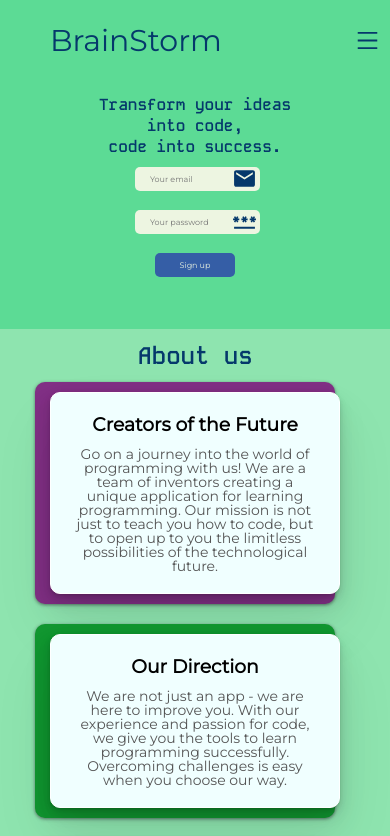
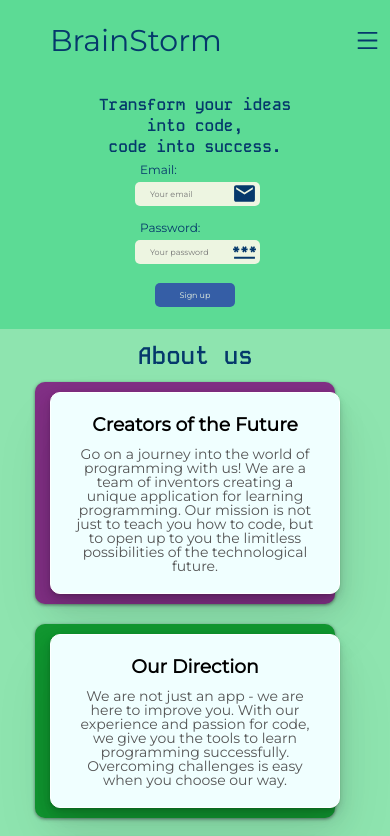
Before and after one commit to poravoz/BrainStorm, a React (Create React App) app in the folder frontend/: page / in a window 390 px wide. Shown: the top 836 px of the page. Built offline with nearby package versions, Linux system fonts and the light colour scheme; the HTML template or start-up script is replaced by a standard one.

Commit message:
04.03.2024

```diff
--- a/frontend/src/components/header/header.css
+++ b/frontend/src/components/header/header.css
@@ -46,17 +46,24 @@
     color: #05386b;
 }
 
+.email_header, .password_header {
+    position: relative;
+    left: 10px;
+    bottom: 5px;
+    color: #05386b;
+}
+
 .mdEmail_header {
     position: absolute;
     right: 10px;
-    top: 10px;
+    top: 30px;
     z-index: 1;
 }
 
 .mdPassword_header {
     position: absolute;
     right: 10px;
-    top: 68px;
+    top: 107px;
     z-index: 1;
 }
 
@@ -116,7 +123,11 @@
 
     .mdPassword_header {
         right: 105px;
-        top: 73px;
+        top: 112px;
+    }
+
+    .email_header, .password_header {
+        left: 110px;
     }
 }
 
@@ -156,12 +167,17 @@
 
     .mdEmail_header {
         right: -12px;
-        top: -1px;
+        top: 14px;
     }
 
     .mdPassword_header {
         right: -12px;
-        top: 42px;
+        top: 72px;
+    }
+
+    .email_header, .password_header {
+        left: -5px;
+        font-size: 12px;
     }
 }
 
@@ -178,14 +194,18 @@
 
     .mdEmail_header {
         right: 0px;
-        top: -1px;
+        top: 9px;
     }
 
     .mdPassword_header {
         right: 0px;
-        top: 42px;
+        top: 62px;
     }
 
+    .email_header, .password_header {
+        left: 5px;
+        font-size: 8px;
+    }
 }
 
 @media (max-width: 105px) {
--- a/frontend/src/components/header/header.tsx
+++ b/frontend/src/components/header/header.tsx
@@ -12,10 +12,13 @@ const Header = () => {
             <img className="robot_header" src={robot}/>
 
             <form className="form_signUp_header">
+                <p className="email_header">Email:</p>
                 <MdEmail size={25} className='mdEmail_header' color='#05386b' />
                 <input placeholder="Your email" className="input_signUp_header" type="email" /> <br />
 
                 <MdPassword size={25} className='mdPassword_header' color='#05386b' />
+
+                <p className="password_header">Password:</p>
                 <input placeholder="Your password" className="input_signUp_header" type="password"/> <br />
                 <button className="button_signUp_header" > Sign up </button>
             </form>
```
